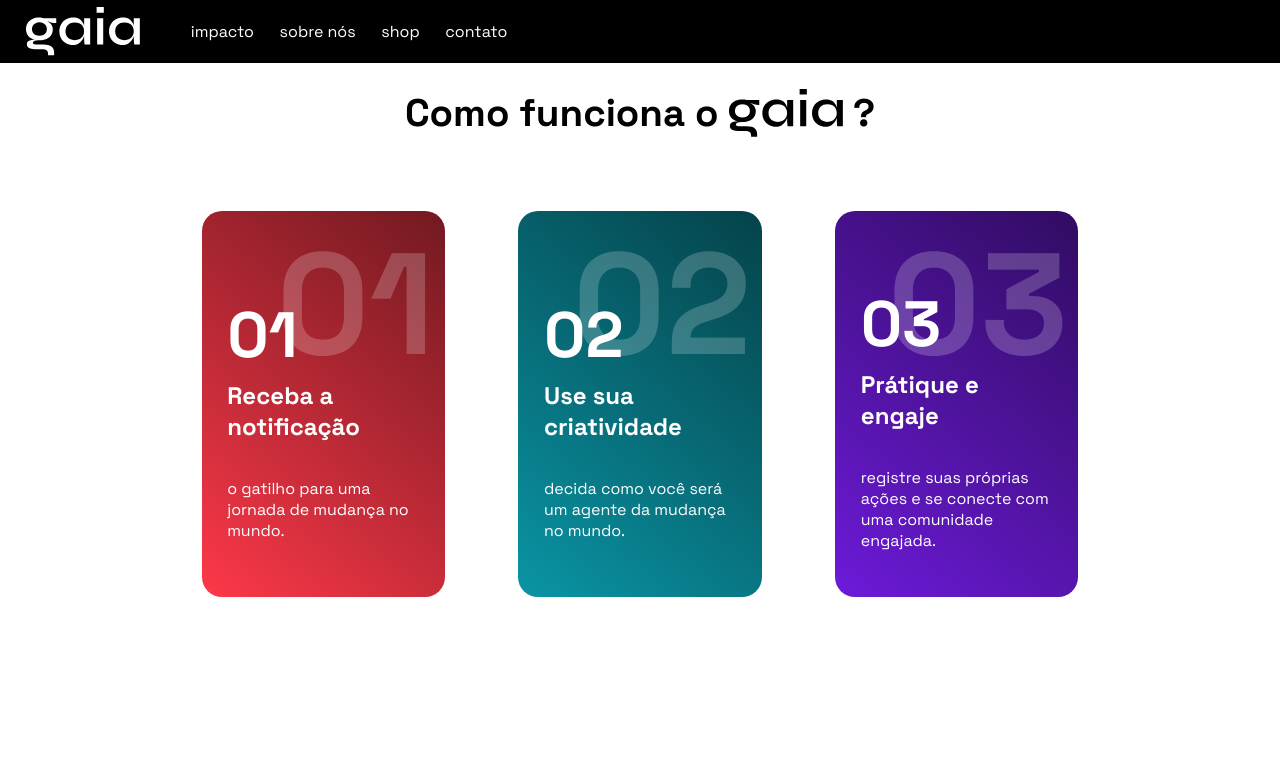
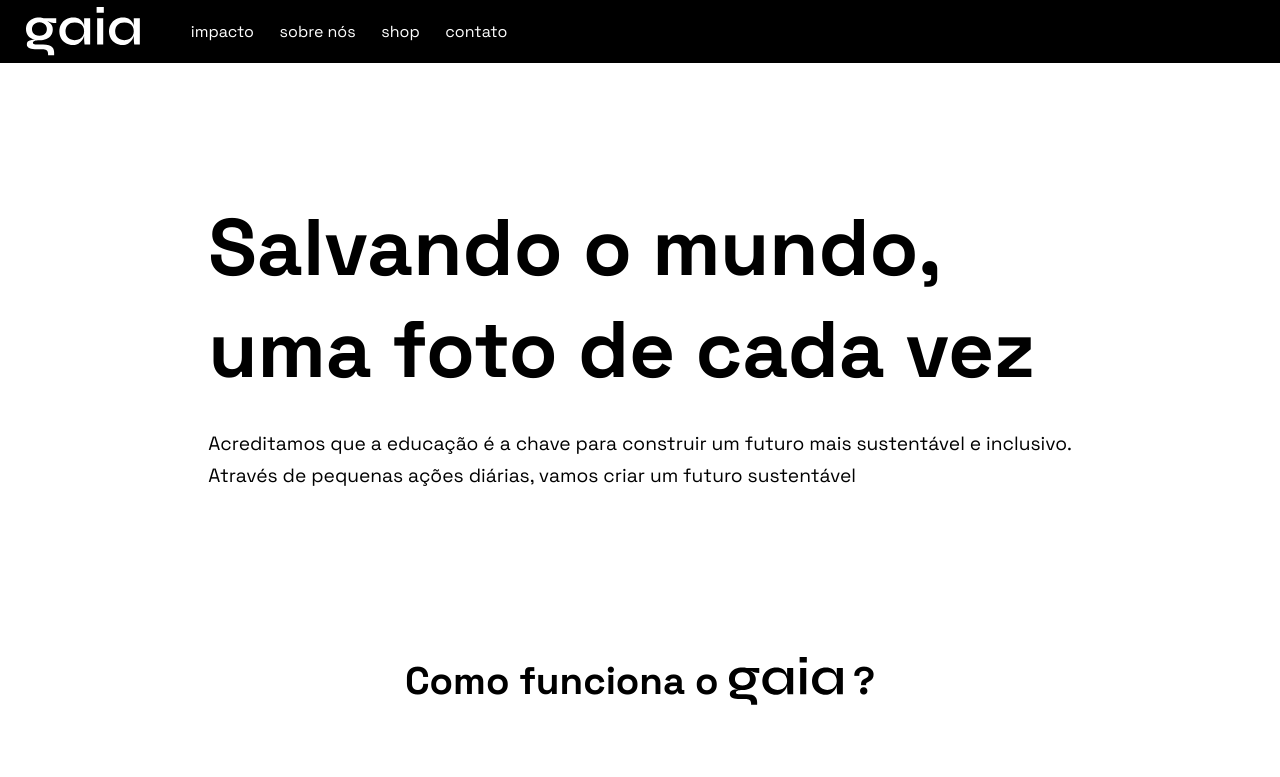
Before and after one commit to yassbarbosa/website_gaia, a React (Vite) app: page / in a window 1280 px wide. Shown: the top 777 px of the page. Built offline with nearby package versions, Linux system fonts and the light colour scheme.

Commit message:
feat: adicionando texto inicial

```diff
--- a/src/index.css
+++ b/src/index.css
@@ -1,4 +1,9 @@
 @import url('https://fonts.googleapis.com/css2?family=Space+Grotesk:wght@300;400;500;600;700&display=swap');
+
+html, body {
+  max-width: 100%;
+  overflow-x: hidden;
+}
 
 :root {
   font-family: "Space Grotesk", sans-serif;
--- a/src/pages/Home/Home.module.css
+++ b/src/pages/Home/Home.module.css
@@ -1,3 +1,28 @@
+.body {
+  display: flex;
+  flex-direction: column;
+  align-items: center;
+  gap: 15vh;
+}
+
+/* Texto Inicial */
+.textoInicialBox {
+  margin-top: 10vh;
+  display: flex;
+  flex-direction: column;
+}
+
+.textoInicialBox h1 {
+  font-size: 5rem;
+  margin-bottom: 1vh;
+}
+
+.textoInicialBox p {
+  font-size: 1.2rem;
+  line-height: 2rem;
+}
+
+/* Cards Informativos */
 .cardsInformativosBox {
   display: flex;
   flex-direction: column;
--- a/src/pages/Home/index.tsx
+++ b/src/pages/Home/index.tsx
@@ -9,6 +9,14 @@ export default function Home() {
 
   return (
     <div className={styles.body}>
+      <div className={styles.textoInicialBox}>
+        <h1>Salvando o mundo,<br/>uma foto de cada vez</h1>
+        <p>
+          Acreditamos que a educação é a chave para construir um futuro mais sustentável e inclusivo.
+          <br/>Através de pequenas ações diárias, vamos criar um futuro sustentável
+        </p>
+      </div>
+
       <div className={styles.cardsInformativosBox}>
         <div className={styles.cardsInformativosTitulo}>
           <h1>Como funciona o</h1>
```
